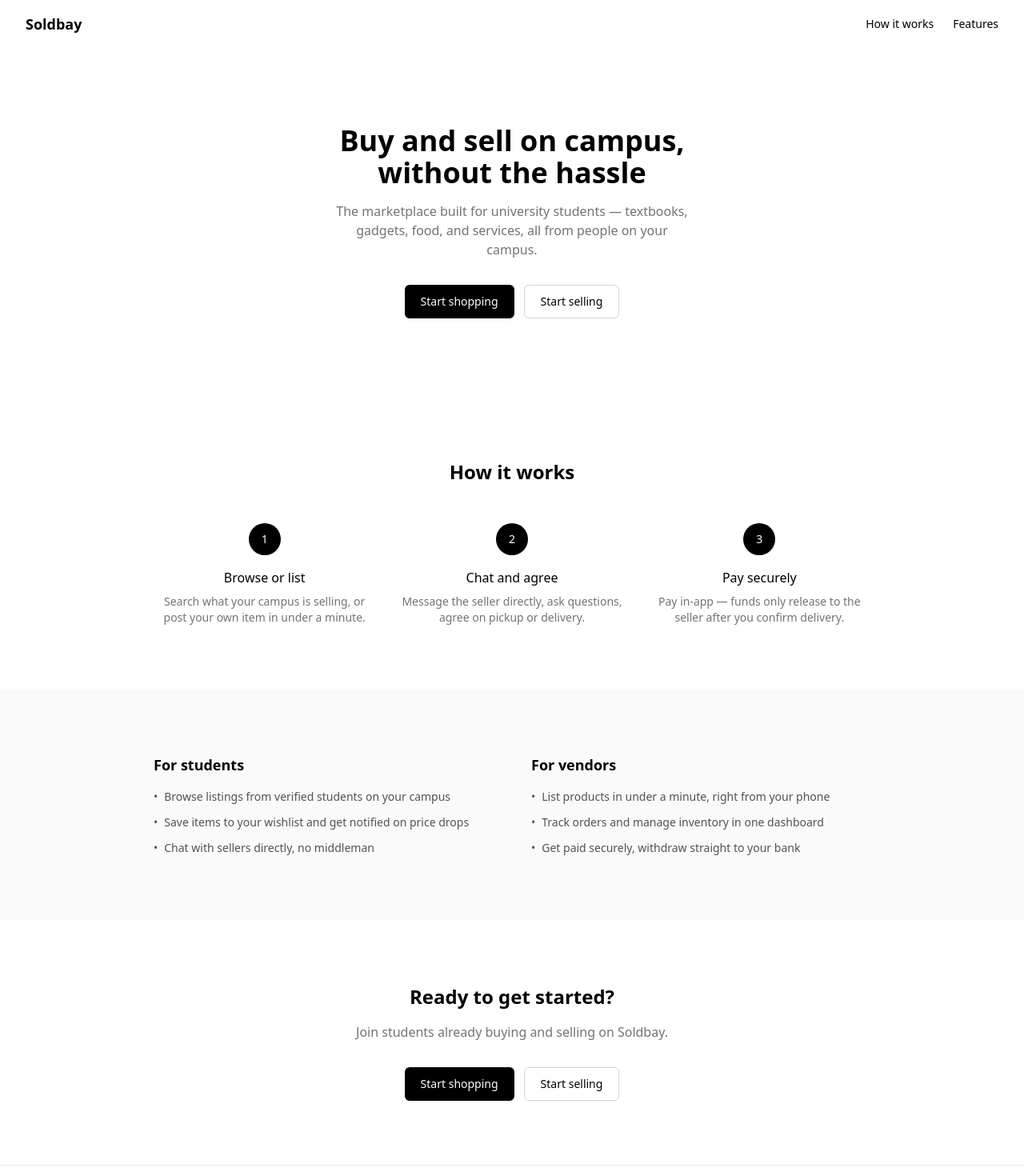
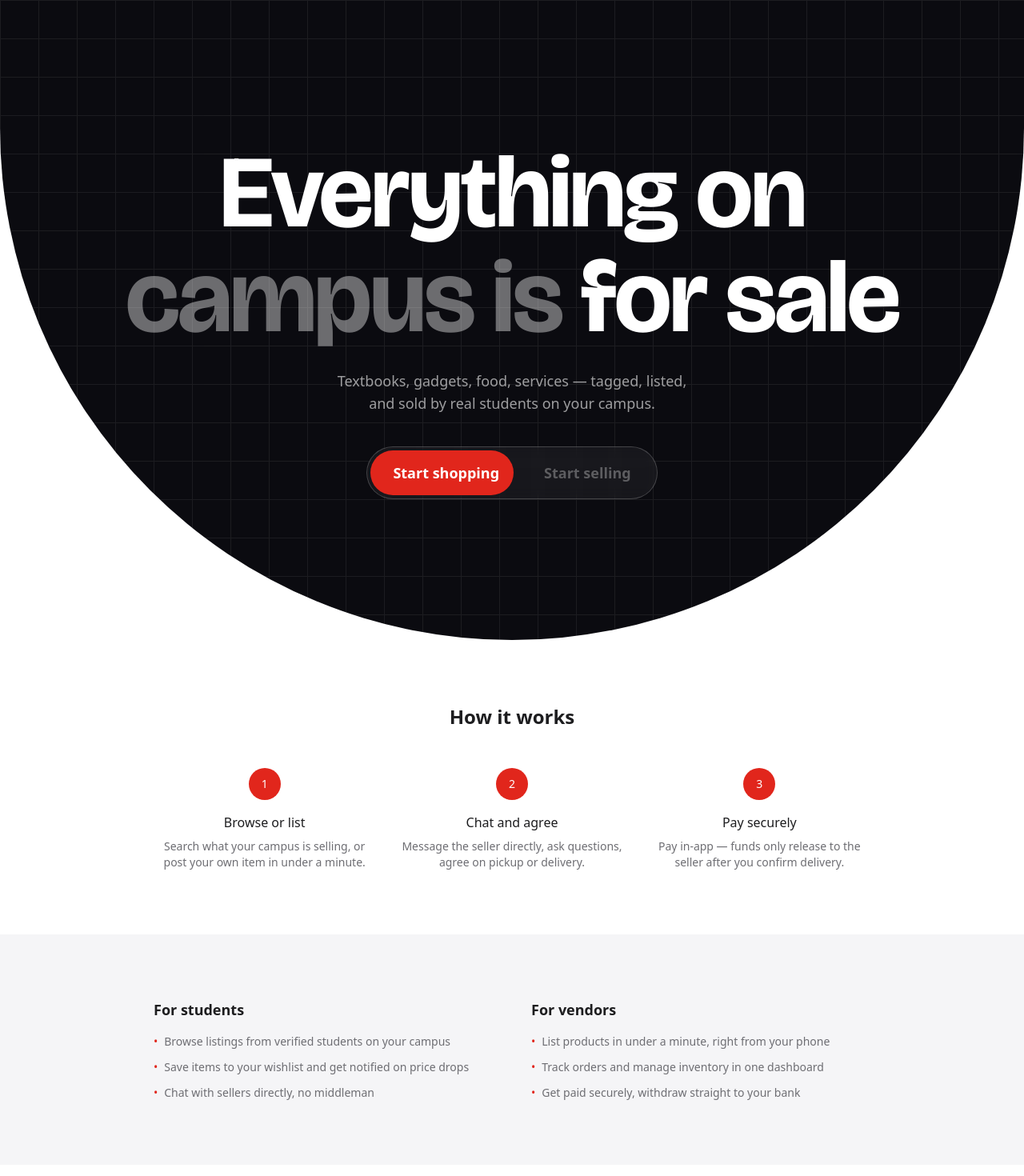
Before and after one commit to emanncode/soldbay, a Next.js app in the folder soldbay-web/: page / in a window 1280 px wide. Shown: the top 1470 px of the page at 80% size. Built offline with nearby package versions, Linux system fonts and the light colour scheme; a web font is replaced by a local one.

Commit message:
refactor: convert landing page components to shadcn styling with sliding toggle buttons

```diff
--- a/soldbay-web/src/components/layout/cta.tsx
+++ b/soldbay-web/src/components/layout/cta.tsx
@@ -1,18 +1,78 @@
+"use client";
+
+import { useState } from "react";
+import { motion } from "framer-motion";
+
+const container = {
+  hidden: {},
+  show: { transition: { staggerChildren: 0.12 } },
+};
+
+const item = {
+  hidden: { opacity: 0, y: 20 },
+  show: {
+    opacity: 1,
+    y: 0,
+    transition: { duration: 0.6, ease: [0.25, 0.1, 0.25, 1] as const },
+  },
+};
+
 export function Cta() {
+  const [active, setActive] = useState<"shop" | "sell">("shop");
+
   return (
-    <section className="px-6 py-20 text-center">
-      <h2 className="text-2xl font-semibold mb-4">Ready to get started?</h2>
-      <p className="text-neutral-500 mb-8 max-w-md mx-auto">
+    <motion.section
+      variants={container}
+      initial="hidden"
+      whileInView="show"
+      viewport={{ once: true, amount: 0.4 }}
+      className="px-6 py-20 text-center"
+    >
+      <motion.h2
+        variants={item}
+        className="text-2xl font-semibold mb-4 text-text-primary"
+      >
+        Ready to get started?
+      </motion.h2>
+      <motion.p
+        variants={item}
+        className="text-text-secondary mb-8 max-w-md mx-auto"
+      >
         Join students already buying and selling on Soldbay.
-      </p>
-      <div className="flex justify-center gap-3">
-        <button className="rounded-md bg-black text-white px-5 py-2.5 text-sm font-medium">
-          Start shopping
+      </motion.p>
+      <motion.div
+        variants={item}
+        className="relative inline-flex border border-border rounded-full p-1"
+        onMouseLeave={() => setActive("shop")}
+      >
+        <div
+          className="absolute inset-y-1 w-[calc(50%-2px)] rounded-full z-0 transition-all duration-300 ease-[cubic-bezier(0.25,0.1,0.25,1)]"
+          style={{
+            backgroundColor: "#e1261c",
+            left: active === "shop" ? "4px" : "calc(50%)",
+          }}
+        />
+        <button
+          onMouseEnter={() => setActive("shop")}
+          className="relative z-10 rounded-full px-7 py-3 text-sm font-medium transition-colors"
+        >
+          <span
+            className={active === "shop" ? "text-white" : "text-text-primary"}
+          >
+            Start shopping
+          </span>
         </button>
-        <button className="rounded-md border border-neutral-300 px-5 py-2.5 text-sm font-medium">
-          Start selling
+        <button
+          onMouseEnter={() => setActive("sell")}
+          className="relative z-10 rounded-full px-7 py-3 text-sm font-medium transition-colors"
+        >
+          <span
+            className={active === "sell" ? "text-white" : "text-text-primary"}
+          >
+            Start selling
+          </span>
         </button>
-      </div>
-    </section>
+      </motion.div>
+    </motion.section>
   );
 }
--- a/soldbay-web/src/components/layout/features.tsx
+++ b/soldbay-web/src/components/layout/features.tsx
@@ -1,3 +1,7 @@
+"use client";
+
+import { motion } from "framer-motion";
+
 const studentFeatures = [
   "Browse listings from verified students on your campus",
   "Save items to your wishlist and get notified on price drops",
@@ -10,33 +14,57 @@ const vendorFeatures = [
   "Get paid securely, withdraw straight to your bank",
 ];
 
+const container = {
+  hidden: {},
+  show: { transition: { staggerChildren: 0.15 } },
+};
+
+const item = {
+  hidden: { opacity: 0, y: 20 },
+  show: {
+    opacity: 1,
+    y: 0,
+    transition: { duration: 0.6, ease: [0.25, 0.1, 0.25, 1] as const },
+  },
+};
+
 export function Features() {
   return (
-    <section id="features" className="px-6 py-20 bg-neutral-50">
-      <div className="max-w-4xl mx-auto grid grid-cols-1 sm:grid-cols-2 gap-12">
-        <div>
-          <h3 className="text-lg font-semibold mb-4">For students</h3>
+    <section id="features" className="px-6 py-20 bg-surface">
+      <motion.div
+        variants={container}
+        initial="hidden"
+        whileInView="show"
+        viewport={{ once: true, amount: 0.3 }}
+        className="max-w-4xl mx-auto grid grid-cols-1 sm:grid-cols-2 gap-12"
+      >
+        <motion.div variants={item}>
+          <h3 className="text-lg font-semibold mb-4 text-text-primary">
+            For students
+          </h3>
           <ul className="space-y-3">
             {studentFeatures.map((f) => (
-              <li key={f} className="text-sm text-neutral-600 flex gap-2">
-                <span>•</span>
+              <li key={f} className="text-sm text-text-secondary flex gap-2">
+                <span className="text-accent">•</span>
                 <span>{f}</span>
               </li>
             ))}
           </ul>
-        </div>
-        <div>
-          <h3 className="text-lg font-semibold mb-4">For vendors</h3>
+        </motion.div>
+        <motion.div variants={item}>
+          <h3 className="text-lg font-semibold mb-4 text-text-primary">
+            For vendors
+          </h3>
           <ul className="space-y-3">
             {vendorFeatures.map((f) => (
-              <li key={f} className="text-sm text-neutral-600 flex gap-2">
-                <span>•</span>
+              <li key={f} className="text-sm text-text-secondary flex gap-2">
+                <span className="text-accent">•</span>
                 <span>{f}</span>
               </li>
             ))}
           </ul>
-        </div>
-      </div>
+        </motion.div>
+      </motion.div>
     </section>
   );
 }
--- a/soldbay-web/src/components/layout/footer.tsx
+++ b/soldbay-web/src/components/layout/footer.tsx
@@ -1,12 +1,12 @@
 export function Footer() {
   return (
-    <footer className="px-6 py-8 border-t border-neutral-200 text-sm text-neutral-500 flex justify-between">
+    <footer className="px-6 py-8 border-t border-border text-sm text-text-secondary flex justify-between">
       <span>© {new Date().getFullYear()} Soldbay</span>
       <div className="flex gap-4">
-        <a href="#" className="hover:text-neutral-700">
+        <a href="#" className="hover:text-text-primary transition-colors">
           Privacy
         </a>
-        <a href="#" className="hover:text-neutral-700">
+        <a href="#" className="hover:text-text-primary transition-colors">
           Terms
         </a>
       </div>
--- a/soldbay-web/src/components/layout/header.tsx
+++ b/soldbay-web/src/components/layout/header.tsx
@@ -1,21 +1,41 @@
+"use client";
+
+import { useEffect, useState } from "react";
+import Image from "next/image";
+import { motion, AnimatePresence } from "framer-motion";
+import { Button } from "../ui/button";
+
 export function Header() {
+  const [scrolled, setScrolled] = useState(false);
+
+  useEffect(() => {
+    const onScroll = () => setScrolled(window.scrollY > 80);
+    window.addEventListener("scroll", onScroll);
+    return () => window.removeEventListener("scroll", onScroll);
+  }, []);
+
   return (
-    <header className="flex items-center justify-between px-8 py-4">
-      <span className="font-semibold text-lg">Soldbay</span>
-      <nav className="flex items-center gap-6 text-sm">
-        <a
-          href="#how-it-works"
-          className="hover:text-neutral-500 transition-colors"
+    <AnimatePresence>
+      {scrolled && (
+        <motion.header
+          initial={{ y: -80, opacity: 0 }}
+          animate={{ y: 0, opacity: 1 }}
+          exit={{ y: -80, opacity: 0 }}
+          transition={{ duration: 0.35, ease: [0.25, 0.1, 0.25, 1] }}
+          className={`fixed top-0 inset-x-0 z-50 flex items-center justify-between px-6 mx-[5%] rounded-full py-2 mt-4 bg-white/80 backdrop-blur-2xl border-b border-border`}
         >
-          How it works
-        </a>
-        <a
-          href="#features"
-          className="hover:text-neutral-500 transition-colors"
-        >
-          Features
-        </a>
-      </nav>
-    </header>
+          <Image
+            src="/logo.svg"
+            alt="Soldbay Logo"
+            width={140}
+            height={50}
+            priority
+          />
+          <Button variant="ghost" size="lg">
+            Get App
+          </Button>
+        </motion.header>
+      )}
+    </AnimatePresence>
   );
 }
--- a/soldbay-web/src/components/layout/hero.tsx
+++ b/soldbay-web/src/components/layout/hero.tsx
@@ -1,20 +1,86 @@
+"use client";
+
+import { useState } from "react";
+import { motion } from "framer-motion";
+
 export function Hero() {
+  const [active, setActive] = useState<"shop" | "sell">("shop");
+
   return (
-    <section className="flex flex-col items-center text-center px-6 py-24">
-      <h1 className="text-4xl font-semibold max-w-xl">
-        Buy and sell on campus, without the hassle
-      </h1>
-      <p className="mt-4 text-neutral-500 max-w-md">
-        The marketplace built for university students — textbooks, gadgets,
-        food, and services, all from people on your campus.
-      </p>
-      <div className="mt-8 flex gap-3">
-        <button className="rounded-md bg-black text-white px-5 py-2.5 text-sm font-medium">
-          Start shopping
-        </button>
-        <button className="rounded-md border border-neutral-300 px-5 py-2.5 text-sm font-medium">
-          Start selling
-        </button>
+    <section className="relative overflow-hidden bg-[#0b0b10] text-white min-h-screen rounded-b-full">
+      <div
+        className="absolute inset-0 opacity-40"
+        style={{
+          backgroundImage:
+            "radial-gradient(circle at 15% 20%, var(--color-brand-start), transparent 45%), radial-gradient(circle at 85% 60%, var(--color-brand-end), transparent 50%)",
+        }}
+      />
+      <div
+        className="absolute inset-0 opacity-[0.07]"
+        style={{
+          backgroundImage:
+            "linear-gradient(to right, white 1px, transparent 1px), linear-gradient(to bottom, white 1px, transparent 1px)",
+          backgroundSize: "48px 48px",
+        }}
+      />
+
+      <div className="relative z-10 min-h-screen flex flex-col items-center justify-center text-center px-6">
+        <motion.h1
+          initial={{ opacity: 0, y: 20 }}
+          animate={{ opacity: 1, y: 0 }}
+          transition={{ duration: 0.7, delay: 0.1, ease: [0.25, 0.1, 0.25, 1] }}
+          className="font-display text-6xl lg:text-9xl font-bold tracking-tight leading-[1.02]"
+        >
+          Everything on
+          <br />
+          <span className="text-white/40">campus is</span> for sale
+        </motion.h1>
+
+        <motion.p
+          initial={{ opacity: 0, y: 20 }}
+          animate={{ opacity: 1, y: 0 }}
+          transition={{ duration: 0.7, delay: 0.2, ease: [0.25, 0.1, 0.25, 1] }}
+          className="mt-6 text-lg text-white/60 max-w-md mx-auto"
+        >
+          Textbooks, gadgets, food, services — tagged, listed, and sold by real
+          students on your campus.
+        </motion.p>
+
+        <motion.div
+          initial={{ opacity: 0, y: 20 }}
+          animate={{ opacity: 1, y: 0 }}
+          transition={{ duration: 0.7, delay: 0.3, ease: [0.25, 0.1, 0.25, 1] }}
+          className="relative mt-10 flex border border-white/20 rounded-full p-1 bg-white/5 backdrop-blur-sm"
+          onMouseLeave={() => setActive("shop")}
+        >
+          <div
+            className="absolute inset-y-1 w-[calc(50%-2px)] rounded-full z-0 transition-all duration-300 ease-[cubic-bezier(0.25,0.1,0.25,1)]"
+            style={{
+              backgroundColor: "#e1261c",
+              left: active === "shop" ? "4px" : "calc(50%)",
+            }}
+          />
+          <button
+            onMouseEnter={() => setActive("shop")}
+            className="relative z-10 rounded-full px-7 py-3.5 text-lg font-bold transition-colors cursor-pointer"
+          >
+            <span
+              className={active === "shop" ? "text-white" : "text-white/30"}
+            >
+              Start shopping
+            </span>
+          </button>
+          <button
+            onMouseEnter={() => setActive("sell")}
+            className="relative z-10 rounded-full px-7 py-3.5 text-lg font-bold transition-colors cursor-pointer"
+          >
+            <span
+              className={active === "sell" ? "text-white" : "text-white/30"}
+            >
+              Start selling
+            </span>
+          </button>
+        </motion.div>
       </div>
     </section>
   );
--- a/soldbay-web/src/components/layout/how-it-works.tsx
+++ b/soldbay-web/src/components/layout/how-it-works.tsx
@@ -1,36 +1,55 @@
+"use client";
+
+import { motion } from "framer-motion";
+
 const steps = [
   {
     title: "Browse or list",
-    description:
-      "Search what your campus is selling, or post your own item in under a minute.",
+    description: "Search what your campus is selling, or post your own item in under a minute.",
   },
   {
     title: "Chat and agree",
-    description:
-      "Message the seller directly, ask questions, agree on pickup or delivery.",
+    description: "Message the seller directly, ask questions, agree on pickup or delivery.",
   },
   {
     title: "Pay securely",
-    description:
-      "Pay in-app — funds only release to the seller after you confirm delivery.",
+    description: "Pay in-app — funds only release to the seller after you confirm delivery.",
   },
 ];
+
+const container = {
+  hidden: {},
+  show: { transition: { staggerChildren: 0.15 } },
+};
+
+const item = {
+  hidden: { opacity: 0, y: 20 },
+  show: { opacity: 1, y: 0, transition: { duration: 0.6, ease: [0.25, 0.1, 0.25, 1] as const } },
+};
 
 export function HowItWorks() {
   return (
     <section id="how-it-works" className="px-6 py-20">
-      <h2 className="text-2xl font-semibold text-center mb-12">How it works</h2>
-      <div className="grid grid-cols-1 sm:grid-cols-3 gap-8 max-w-4xl mx-auto">
+      <h2 className="text-2xl font-semibold text-center mb-12 text-text-primary">
+        How it works
+      </h2>
+      <motion.div
+        variants={container}
+        initial="hidden"
+        whileInView="show"
+        viewport={{ once: true, amount: 0.3 }}
+        className="grid grid-cols-1 sm:grid-cols-3 gap-8 max-w-4xl mx-auto"
+      >
         {steps.map((step, i) => (
-          <div key={step.title} className="text-center">
-            <div className="mx-auto mb-4 h-10 w-10 rounded-full bg-black text-white flex items-center justify-center text-sm font-medium">
+          <motion.div key={step.title} variants={item} className="text-center">
+            <div className="mx-auto mb-4 h-10 w-10 rounded-full bg-accent text-white flex items-center justify-center text-sm font-medium">
               {i + 1}
             </div>
-            <h3 className="font-medium mb-2">{step.title}</h3>
-            <p className="text-sm text-neutral-500">{step.description}</p>
-          </div>
+            <h3 className="font-medium mb-2 text-text-primary">{step.title}</h3>
+            <p className="text-sm text-text-secondary">{step.description}</p>
+          </motion.div>
         ))}
-      </div>
+      </motion.div>
     </section>
   );
 }
```
